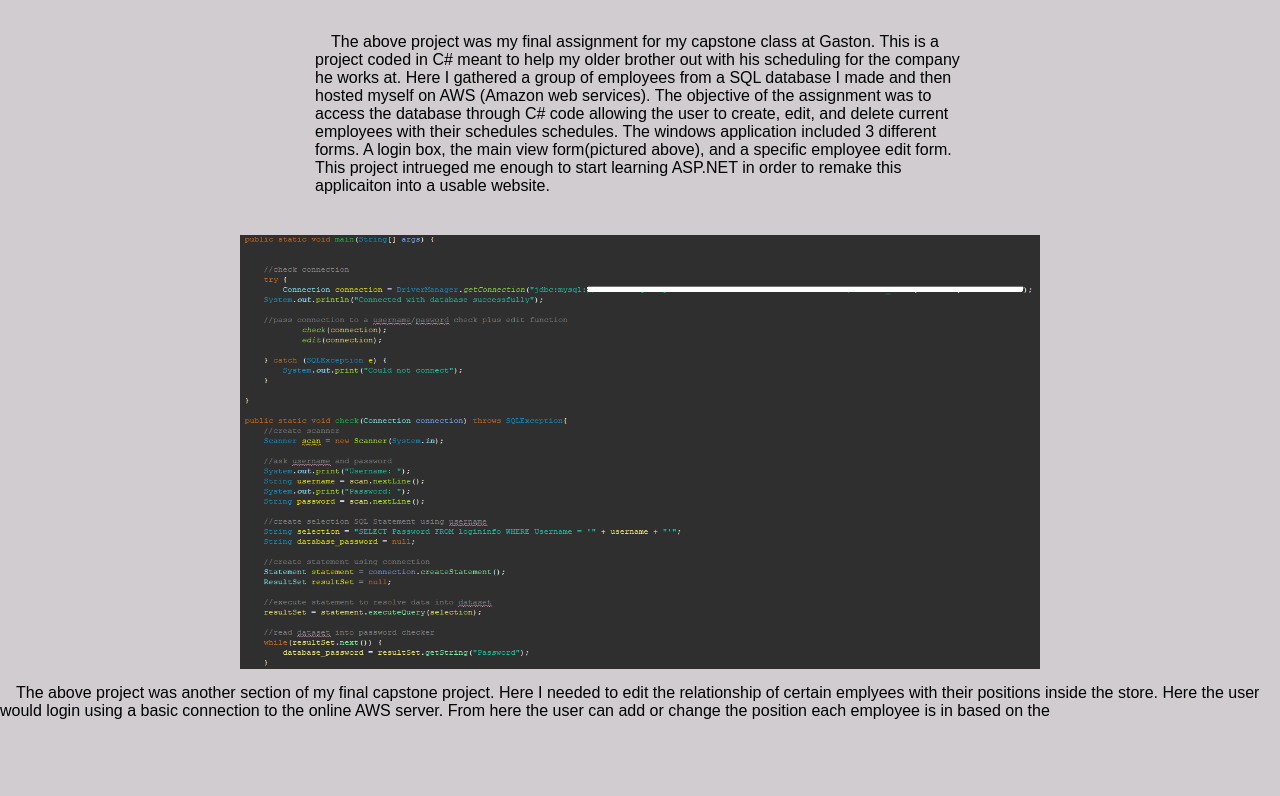
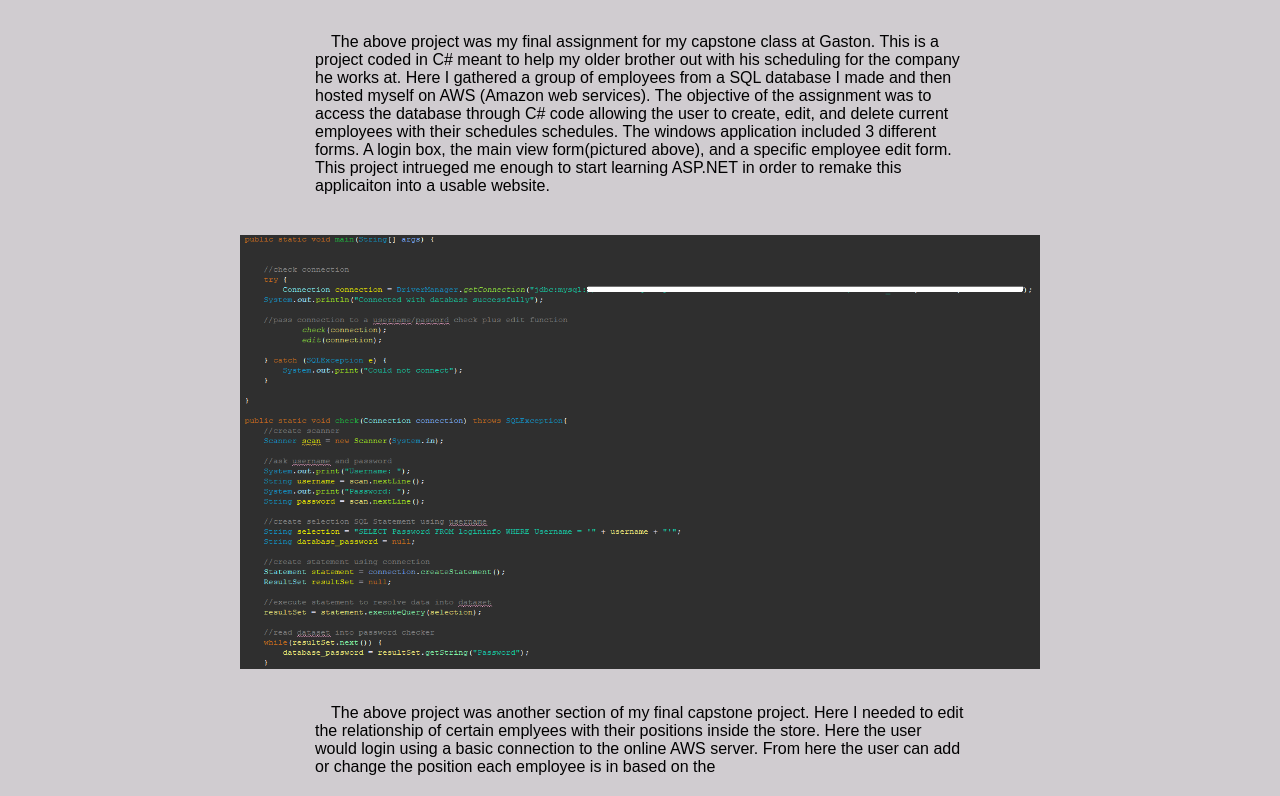
Before and after one commit to Dingus115/Portfolio, a plain HTML site: page projects.html in a window 1280 px wide. Shown: the part 501-1297 px from the top of the page. Before the commit the page ends 1221 px from the top, so only its background shows below. Drawn offline with Linux system fonts and the light colour scheme.

Commit message:
projects site
updated paragraph element for javaproject in css

```diff
--- a/assets/css/style.css
+++ b/assets/css/style.css
@@ -142,6 +142,14 @@ footer{
     margin-right: auto;
     padding: 20px 0 15px 0;
 }
+
+.javaProject p{
+    padding: 20px 60px 20px 60px;
+    display: block;
+    margin-left: auto;
+    margin-right: auto;
+    width: 650px;
+}
 /*END OF EDITS ON projects.HTML*/
 
 /*BEGINING OF EDITS ON aboutWebsite.html*/
```
